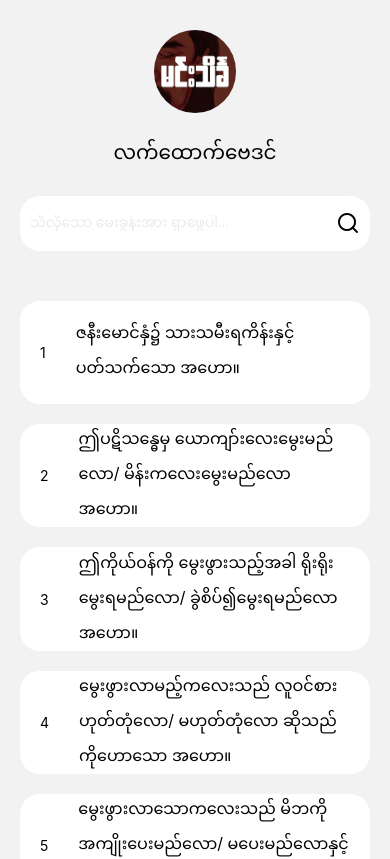
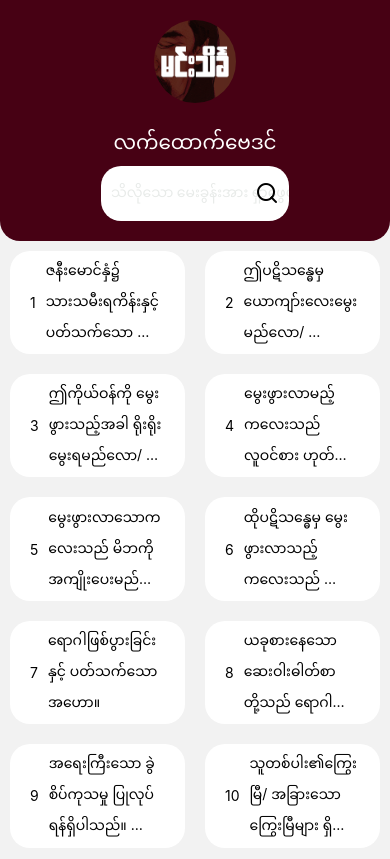
Before and after one commit to akm-coding/bay-din, a React Native app: screen / in a window 390 px wide. Shown: the top 859 px of the page. Built offline with nearby package versions, Linux system fonts and the light colour scheme.

Commit message:
final result

```diff
--- a/package.json
+++ b/package.json
@@ -19,6 +19,7 @@
     "react-native": "0.72.5",
     "react-native-animated-loader": "^1.0.0",
     "react-native-gesture-handler": "^2.13.1",
+    "react-native-modal": "^13.0.1",
     "react-native-safe-area-context": "^4.7.2",
     "react-native-screens": "^3.25.0",
     "react-native-size-matters": "^0.4.2",
--- /dev/null
+++ b/src/components/answer-result-modal/AnswerResultModal.jsx
@@ -0,0 +1,46 @@
+import {View, Text, StyleSheet} from 'react-native';
+import React from 'react';
+import Modal from 'react-native-modal';
+import {moderateScale} from 'react-native-size-matters';
+import Button from '../button/Button';
+import Fonts from '../../styles/Fonts';
+
+export default function AnswerResultModal({
+  isOpen,
+  onBackdropPress,
+  onButtonPress,
+  label,
+}) {
+  return (
+    <Modal
+      isVisible={isOpen}
+      onBackdropPress={() => onBackdropPress && onBackdropPress()}>
+      <View style={styles.textWrapper}>
+        <Text style={styles.answer}>အဖြေ</Text>
+        <Text style={styles.label}>{label}</Text>
+        <Button onBtnPress={() => onButtonPress && onButtonPress()} />
+      </View>
+    </Modal>
+  );
+}
+
+const styles = StyleSheet.create({
+  textWrapper: {
+    backgroundColor: '#FFFFFF',
+    borderRadius: 20,
+    width: '100%',
+    height: moderateScale(200, 0.3),
+    alignItems: 'center',
+    justifyContent: 'space-between',
+    paddingTop: 20,
+    paddingHorizontal: 20,
+    paddingBottom: 20,
+  },
+  answer: {color: '#000', fontFamily: Fonts.regular, fontSize: 14},
+  label: {
+    color: '#000',
+    fontFamily: Fonts.bold,
+    fontSize: 16,
+    textAlign: 'center',
+  },
+});
--- /dev/null
+++ b/src/components/button/Button.jsx
@@ -0,0 +1,27 @@
+import {Text, TouchableOpacity, StyleSheet} from 'react-native';
+import React from 'react';
+import {moderateScale} from 'react-native-size-matters';
+import Fonts from '../../styles/Fonts';
+
+export default function Button({onBtnPress}) {
+  return (
+    <TouchableOpacity
+      onPress={() => onBtnPress && onBtnPress()}
+      activeOpacity={0.7}
+      style={styles.back}>
+      <Text style={styles.backText}>နောက်သို့</Text>
+    </TouchableOpacity>
+  );
+}
+
+const styles = StyleSheet.create({
+  back: {
+    width: '100%',
+    height: moderateScale(53, 0.3),
+    backgroundColor: '#470114',
+    alignItems: 'center',
+    justifyContent: 'center',
+    borderRadius: 20,
+  },
+  backText: {color: '#fff', fontFamily: Fonts.medium, fontSize: 14},
+});
--- a/src/components/header/Header.jsx
+++ /dev/null
@@ -1,28 +0,0 @@
-import {View, Text, Image} from 'react-native';
-import React from 'react';
-import {moderateScale} from 'react-native-size-matters';
-import Fonts from '../../styles/Fonts';
-
-export default function Header() {
-  return (
-    <View style={{alignItems: 'center', marginTop: 30}}>
-      <Image
-        style={{
-          width: moderateScale(80, 0.3),
-          height: moderateScale(80, 0.3),
-          borderRadius: 50,
-        }}
-        source={require('../../assets/images/mintheinkha_logo.png')}
-      />
-      <Text
-        style={{
-          color: '#000000',
-          fontFamily: Fonts.bold,
-          fontSize: 20,
-          paddingTop: 20,
-        }}>
-        လက်ထောက်ဗေဒင်
-      </Text>
-    </View>
-  );
-}
--- a/src/components/number-grid/NumberGrid.jsx
+++ b/src/components/number-grid/NumberGrid.jsx
@@ -1,4 +1,4 @@
-import {View, Text, TouchableOpacity} from 'react-native';
+import {View, Text, TouchableOpacity, StyleSheet} from 'react-native';
 import React, {useState} from 'react';
 import {moderateScale} from 'react-native-size-matters';
 
@@ -7,22 +7,26 @@ export default function NumberGrid({numberList, onPressNumber}) {
     <TouchableOpacity
       onPress={() => onPressNumber && onPressNumber()}
       activeOpacity={0.7}
-      style={{
-        width: moderateScale(40, 0.3),
-        height: moderateScale(40, 0.3),
-      }}>
-      <View
-        style={{
-          backgroundColor: '#470114',
-          width: moderateScale(35, 0.3),
-          height: moderateScale(35, 0.3),
-          alignItems: 'center',
-          justifyContent: 'center',
-          marginTop: 20,
-          marginLeft: 10,
-        }}>
+      style={styles.mainContainer}>
+      <View style={styles.numberListWrapper}>
         <Text style={{color: '#fff'}}>{numberList}</Text>
       </View>
     </TouchableOpacity>
   );
 }
+
+const styles = StyleSheet.create({
+  mainContainer: {
+    width: moderateScale(40, 0.3),
+    height: moderateScale(40, 0.3),
+  },
+  numberListWrapper: {
+    backgroundColor: '#470114',
+    width: moderateScale(35, 0.3),
+    height: moderateScale(35, 0.3),
+    alignItems: 'center',
+    justifyContent: 'center',
+    marginTop: 20,
+    marginLeft: 10,
+  },
+});
--- a/src/components/questions-card/QuestionsCard.jsx
+++ b/src/components/questions-card/QuestionsCard.jsx
@@ -1,38 +1,45 @@
-import {View, Text, TouchableOpacity} from 'react-native';
+import {View, Text, TouchableOpacity, StyleSheet} from 'react-native';
 import React from 'react';
 import {moderateScale} from 'react-native-size-matters';
-import Fonts from '../../styles/Fonts';
 
 export default function QuestionsCard({question, questionNumber, onCardPress}) {
   return (
+    <>
       <TouchableOpacity
         onPress={() => onCardPress && onCardPress()}
         activeOpacity={0.7}
-      style={{
+        style={styles.questionCardContainer}>
+        <View style={styles.questionNumberWrapper}>
+          <Text style={styles.questionNumber}>{questionNumber}</Text>
+          <Text numberOfLines={3} style={styles.question}>
+            {question}
+          </Text>
+        </View>
+      </TouchableOpacity>
+    </>
+  );
+}
+
+const styles = StyleSheet.create({
+  questionCardContainer: {
     backgroundColor: 'white',
-        width: '100%',
+    flex: 1,
     height: moderateScale(100, 0.3),
     borderRadius: 20,
-        marginTop: 20,
-        justifyContent: 'center',
-      }}>
-      <View
-        style={{
+    marginHorizontal: 10,
+    marginVertical: 10,
+  },
+  questionNumberWrapper: {
     marginHorizontal: 20,
     flexDirection: 'row',
     flex: 1,
     alignItems: 'center',
-        }}>
-        <Text style={{color: 'black'}}>{questionNumber}</Text>
-        <Text
-          style={{
-            paddingLeft: 30,
-            fontSize: 16,
+    justifyContent: 'center',
+  },
+  questionNumber: {color: 'black', paddingRight: 5},
+  question: {
+    fontSize: 14,
     color: '#000',
-          }}>
-          {question}
-        </Text>
-      </View>
-    </TouchableOpacity>
-  );
-}
+    paddingLeft: 5,
+  },
+});
--- a/src/navigations/root-navigator/RootNavigator.js
+++ b/src/navigations/root-navigator/RootNavigator.js
@@ -7,6 +7,7 @@ import {
 } from '../../constants/RouteName';
 import {BayDinViewScreen, HomeScreen, SplashScreen} from '../../pages';
 import React from 'react';
+import {StatusBar} from 'react-native';
 
 const Stack = createStackNavigator();
 
@@ -15,6 +16,7 @@ function RootNavigator() {
 
   return (
     <NavigationContainer ref={navigationRef}>
+      <StatusBar backgroundColor="#470114" />
       <Stack.Navigator
         initialRouteName={SPLASH_SCREEN}
         screenOptions={{
--- a/src/pages/bay-din-view/BayDinView.jsx
+++ b/src/pages/bay-din-view/BayDinView.jsx
@@ -1,40 +1,54 @@
-import {View, Text, TouchableOpacity, FlatList} from 'react-native';
-import React from 'react';
+import {View, Text, TouchableOpacity, FlatList, StyleSheet} from 'react-native';
+import React, {useState} from 'react';
 import MaterialIcons from 'react-native-vector-icons/MaterialIcons';
-import Header from '../../components/header/Header';
 import {moderateScale} from 'react-native-size-matters';
 import NumberGrid from '../../components/number-grid/NumberGrid';
-import {numberLists} from '../../data/data';
+import {Answers, numberLists} from '../../data/data';
+import AnswerResultModal from '../../components/answer-result-modal/AnswerResultModal';
+import {HOME_SCREEN} from '../../constants/RouteName';
+import Fonts from '../../styles/Fonts';
+
+function mm2en(num) {
+  var nums = {
+    '၀': '0',
+    '၁': 1,
+    '၂': 2,
+    '၃': 3,
+    '၄': 4,
+    '၅': 5,
+    '၆': 6,
+    '၇': 7,
+    '၈': 8,
+    '၉': 9,
+  };
+  return num.replace(/([၀-၉])/g, function (s, key) {
+    return nums[key] || s;
+  });
+}
 
 export default function BayDinView({route, navigation}) {
+  const [isOpenedModal, setIsOpenedModal] = useState(false);
+  const [result, setResult] = useState(null);
   const {question, title} = route.params;
   return (
     <>
-      <View
-        style={{
-          flexDirection: 'row',
-          backgroundColor: '#470114',
-          height: moderateScale(50, 0.3),
-          alignItems: 'center',
-          paddingHorizontal: 20,
-        }}>
+      <View style={styles.mainContainer}>
         <TouchableOpacity
           activeOpacity={0.7}
           onPress={() => navigation.goBack()}>
           <MaterialIcons name="arrow-back" color="white" size={24} />
         </TouchableOpacity>
-        <Text
-          style={{
-            color: '#fff',
-            paddingLeft: 30,
-          }}>
-          {title}
-        </Text>
+        <Text style={styles.title}>{title}</Text>
       </View>
-      <View style={{flex: 1, marginHorizontal: 20, marginTop: 20}}>
-        <Header />
-        <View style={{flex: 1, marginTop: 20}}>
-          <Text style={{color: '#000', paddingLeft: 10}}>
+      <View style={styles.questionNameContainer}>
+        <View style={{marginTop: 20}}>
+          <Text
+            style={{
+              color: '#000',
+              paddingLeft: 10,
+              fontFamily: Fonts.medium,
+              fontSize: 18,
+            }}>
             {question?.questionName}
           </Text>
         </View>
@@ -48,13 +62,43 @@ export default function BayDinView({route, navigation}) {
               <NumberGrid
                 numberList={item[0]}
                 onPressNumber={() => {
-                  console.log('Val=>', item[0]);
+                  setIsOpenedModal(true);
+                  const result = Answers.find(
+                    obj =>
+                      obj.questionNo == question.questionNo &&
+                      obj.answerNo == mm2en(item),
+                  );
+                  setResult(result);
                 }}
               />
             );
           }}
         />
       </View>
+      <AnswerResultModal
+        label={result?.answerResult}
+        isOpen={isOpenedModal}
+        onBackdropPress={() => setIsOpenedModal(false)}
+        onButtonPress={() => {
+          navigation.navigate(HOME_SCREEN);
+          setIsOpenedModal(false);
+        }}
+      />
     </>
   );
 }
+
+const styles = StyleSheet.create({
+  mainContainer: {
+    flexDirection: 'row',
+    backgroundColor: '#470114',
+    height: moderateScale(50, 0.3),
+    alignItems: 'center',
+    paddingHorizontal: 20,
+  },
+  title: {
+    color: '#fff',
+    marginLeft: 30,
+  },
+  questionNameContainer: {flex: 1, marginHorizontal: 20, marginTop: 20},
+});
--- a/src/pages/home/Home.jsx
+++ b/src/pages/home/Home.jsx
@@ -1,56 +1,79 @@
 import {
   View,
-  Text,
+  FlatList,
   Image,
   TextInput,
   TouchableOpacity,
-  FlatList,
-  ScrollView,
+  Text,
+  StyleSheet,
 } from 'react-native';
-import React, {useState} from 'react';
+import React, {useEffect, useState} from 'react';
+import QuestionsCard from '../../components/questions-card/QuestionsCard';
+import {Questions} from '../../data/data';
+import {BAY_DIN_VIEW_SCREEN} from '../../constants/RouteName';
 import {moderateScale} from 'react-native-size-matters';
 import Fonts from '../../styles/Fonts';
 import Feather from 'react-native-vector-icons/Feather';
-import QuestionsCard from '../../components/questions-card/QuestionsCard';
-import {Questions} from '../../data/data';
-import Header from '../../components/header/Header';
-import {BAY_DIN_VIEW_SCREEN} from '../../constants/RouteName';
 
-const Home = ({navigation}) => {
+const HeaderComponent = ({onChangeSearchText, value}) => {
   return (
-    <View style={{flex: 1, marginHorizontal: 20}}>
-      <Header />
-      <View
-        style={{
-          backgroundColor: '#FFFFFF',
-          marginTop: 20,
-          width: '100%',
-          height: moderateScale(53, 0.3),
-          borderRadius: 20,
-          alignItems: 'center',
-          justifyContent: 'space-between',
-          flexDirection: 'row',
-          paddingLeft: 10,
-          paddingRight: 10,
-        }}>
-        <TextInput
-          placeholder="သိလိုသော မေးခွန်းအား ရှာဖွေပါ..."
-          placeholderTextColor="#e8ebe9"
-          style={{
-            flex: 1,
-            fontFamily: Fonts.regular,
-            fontSize: 14,
-          }}
-        />
-        <TouchableOpacity onPress={() => {}} activeOpacity={0.7}>
+    <View style={styles.mainContainer}>
+      <Image
+        style={styles.image}
+        source={require('../../assets/images/mintheinkha_logo.png')}
+      />
+      <Text style={styles.latHtaukBayDinTxt}>လက်ထောက်ဗေဒင်</Text>
+      <View style={styles.searchContainer}>
+        <View style={styles.textInputWrapper}>
+          <TextInput
+            value={value}
+            placeholder="သိလိုသော မေးခွန်းအား ရှာဖွေပါ..."
+            placeholderTextColor="#e8ebe9"
+            style={styles.textInput}
+            onChangeText={_value => {
+              onChangeSearchText(_value);
+            }}
+          />
+        </View>
+        <TouchableOpacity activeOpacity={0.7} style={styles.icon}>
           <Feather name="search" size={24} color="black" />
         </TouchableOpacity>
       </View>
+    </View>
+  );
+};
+
+const Home = ({navigation}) => {
+  const [filteredQuestion, setFilteredQuestion] = useState(Questions);
+  const [searchTxt, setSearchTxt] = useState('');
+
+  useEffect(() => {
+    let timeout = setTimeout(() => {
+      if (!searchTxt) {
+        setFilteredQuestion(Questions);
+      } else {
+        setFilteredQuestion(
+          filteredQuestion.filter(q => q.questionName.includes(searchTxt)),
+        );
+      }
+    }, 500);
+    return () => clearTimeout(timeout);
+  }, [searchTxt]);
+
+  return (
+    <View style={{flex: 1}}>
       <FlatList
-        showsVerticalScrollIndicator={false}
-        contentContainerStyle={{paddingBottom: 30}}
-        data={Questions}
-        style={{marginTop: 30}}
+        stickyHeaderIndices={[0]}
+        ListHeaderComponent={
+          <HeaderComponent
+            value={searchTxt}
+            onChangeSearchText={value => {
+              setSearchTxt(value);
+            }}
+          />
+        }
+        numColumns={2}
+        data={filteredQuestion}
         renderItem={({item}) => {
           return (
             <QuestionsCard
@@ -71,4 +94,46 @@ const Home = ({navigation}) => {
   );
 };
 
+const styles = StyleSheet.create({
+  mainContainer: {
+    alignItems: 'center',
+    backgroundColor: '#470114',
+    borderBottomLeftRadius: 20,
+    borderBottomRightRadius: 20,
+    paddingBottom: 20,
+  },
+  image: {
+    marginTop: 20,
+    width: moderateScale(80, 0.3),
+    height: moderateScale(80, 0.3),
+    borderRadius: 50,
+  },
+  latHtaukBayDinTxt: {
+    color: '#fff',
+    fontFamily: Fonts.bold,
+    fontSize: 20,
+    paddingTop: 20,
+  },
+  searchContainer: {
+    borderRadius: 20,
+    alignItems: 'center',
+    justifyContent: 'center',
+    flexDirection: 'row',
+    marginHorizontal: 20,
+  },
+  textInputWrapper: {
+    width: '100%',
+    height: moderateScale(53, 0.3),
+    backgroundColor: '#FFFFFF',
+    borderRadius: 20,
+    paddingLeft: 10,
+  },
+  textInput: {
+    flex: 1,
+    fontFamily: Fonts.regular,
+    fontSize: 14,
+  },
+  icon: {position: 'absolute', right: 0, paddingRight: 10},
+});
+
 export default Home;
```
Also changed, not shown: 22 other files (tests, documents, lock files or other folders). Lines whose indentation alone changed are shown as unchanged.
